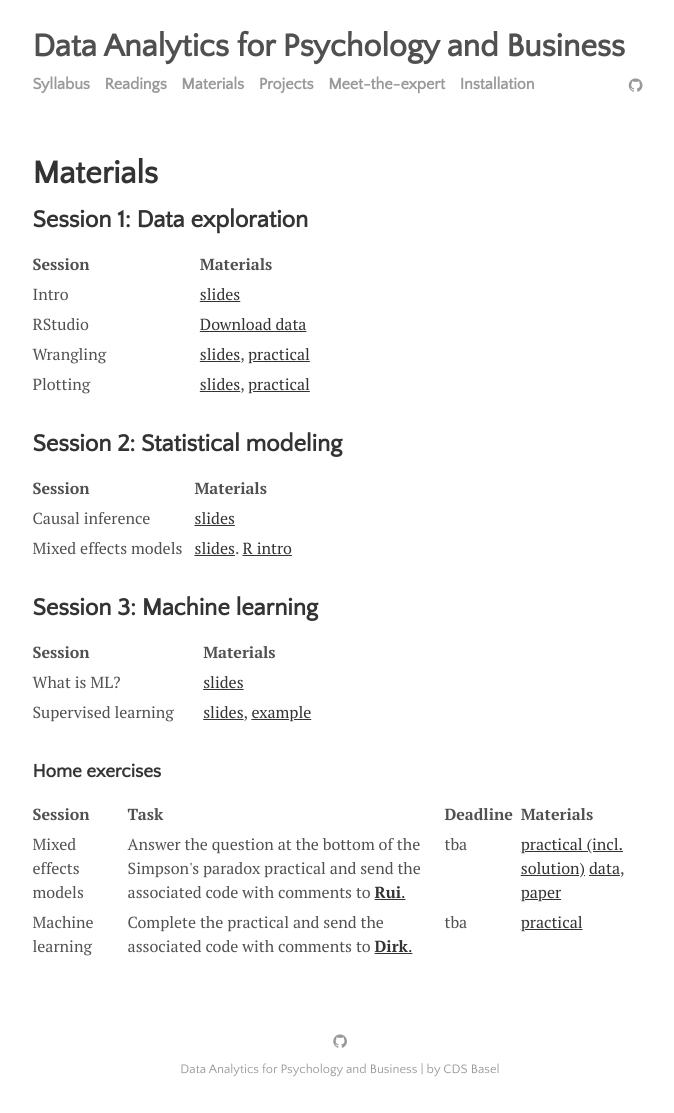
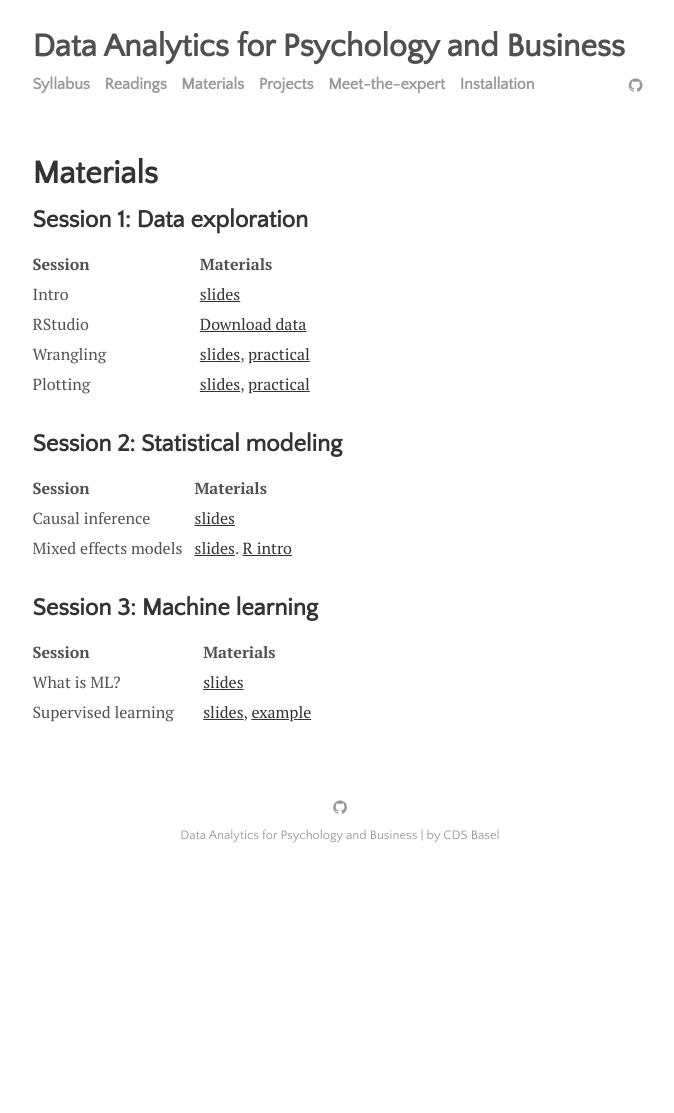
Before and after one commit to cdsbasel/dataanalytics_2021, a Jekyll site: the page built from menu/materials.md, in a window 1280 px wide. Shown: the whole page, without its empty margins (300-974 px from the left). Built offline with Jekyll 4.4.1, drawn with Linux system fonts in a browser that asks for light colours; after the commit the page ends 900 px from its top, so only the background shows below that; part of the change alters nothing that is shown.

Commit message:
Update materials.md

```diff
--- a/menu/materials.md
+++ b/menu/materials.md
@@ -15,27 +15,27 @@ title: Materials
   <tr>
     <td style="padding-right:6px;padding-bottom:6px">Intro</td>
     <td style="padding-right:6px;padding-bottom:6px">
-      <a href="../assets/pdf/dataanalyics_FS2020_session1.pdf">slides</a>
+      <a href="">slides</a>
     </td>
   </tr>
   <tr>
     <td style="padding-right:6px;padding-bottom:6px">RStudio</td>
     <td style="padding-right:6px;padding-bottom:6px">
-      <a href="https://raw.githubusercontent.com/cdsbasel/dataanalytics_rsessions/master/dataanalytics_data.zip">Download data</a>
+      <a href="">Download data</a>
     </td>
   </tr>
   <tr>
     <td style="padding-right:6px;padding-bottom:6px">Wrangling</td>
     <td style="padding-right:6px;padding-bottom:6px">
-      <a href="https://cdsbasel.github.io/dataanalytics_rsessions/_sessions/Wrangling/Wrangling.html">slides</a>,
-      <a href="https://cdsbasel.github.io/dataanalytics_rsessions/_sessions/Wrangling/Wrangling_practical.html">practical</a>
+      <a href="">slides</a>,
+      <a href="">practical</a>
     </td>
   </tr>
   <tr>
     <td style="padding-right:6px;padding-bottom:6px">Plotting</td>
     <td style="padding-right:6px;padding-bottom:6px">
-      <a href="https://cdsbasel.github.io/dataanalytics_rsessions/_sessions/Plotting/Plotting.html">slides</a>,
-      <a href="https://cdsbasel.github.io/dataanalytics_rsessions/_sessions/Plotting/Plotting_practical.html">practical</a>
+      <a href="">slides</a>,
+      <a href="">practical</a>
     </td>
   </tr>
 </table>
@@ -77,7 +77,7 @@ title: Materials
   <tr>
     <td style="padding-right:6px;padding-bottom:6px">What is ML?</td>
     <td style="padding-right:6px;padding-bottom:6px">
-      <a href="https://cdsbasel.github.io/dataanalytics_rsessions/_sessions/WhatIsML/WhatIsML.html">slides</a>
+      <a href="">slides</a>
     </td>
   </tr>
   <tr>
@@ -89,7 +89,7 @@ title: Materials
   </tr>
 </table>
 
-
+<!----
 ### Home exercises
 
 <table cellspacing="0" cellpadding="0">
@@ -130,3 +130,4 @@ title: Materials
     </td>
   </tr>
 </table>
+--->
```
